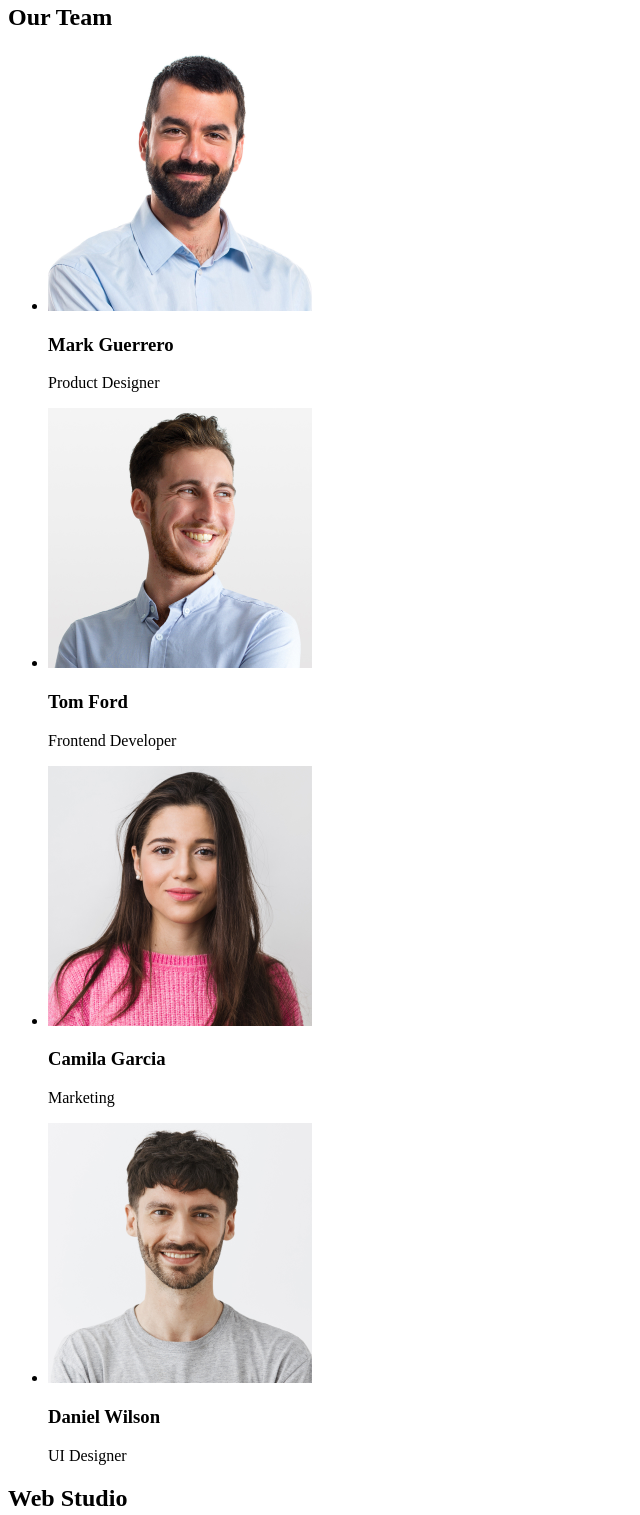
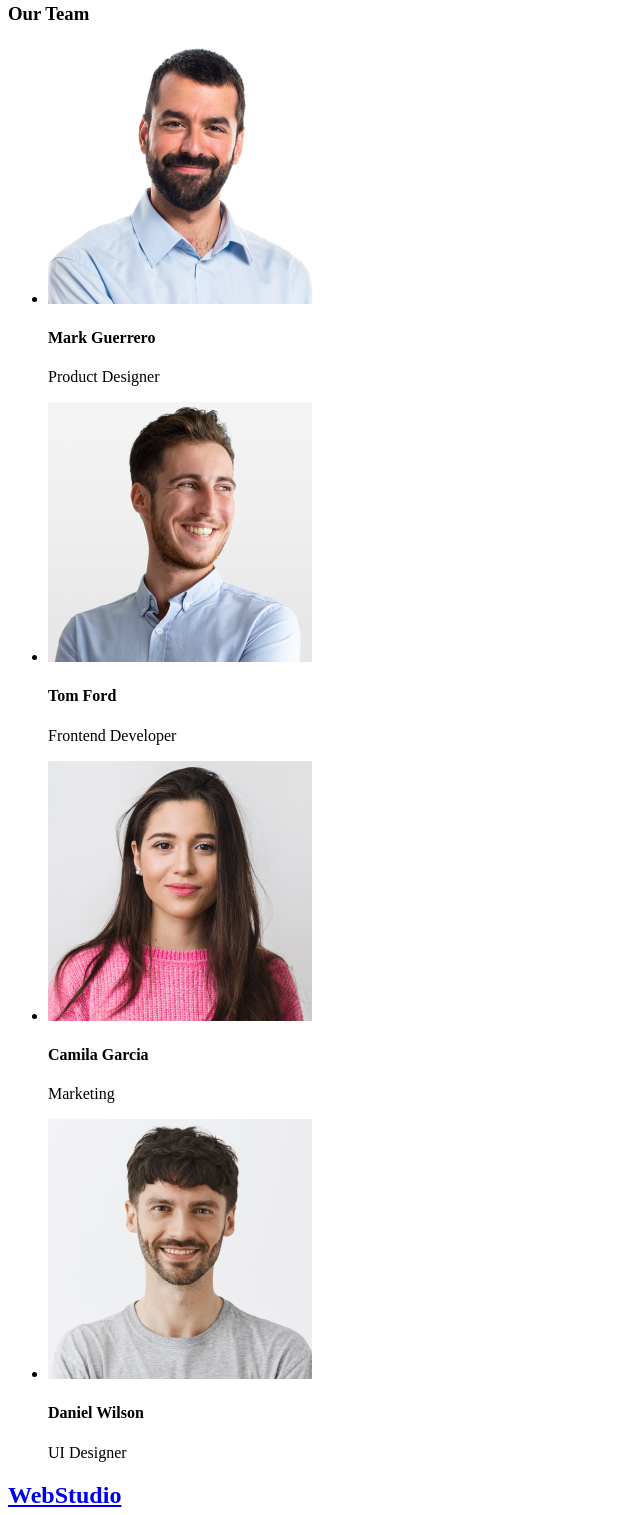
Before and after one commit to SergiiRomanec/goit-markup-hw-01, a plain HTML site: page index.html in a window 1280 px wide. Shown: the part 591-2106 px from the top of the page, without its empty margins (0-640 px from the left). Drawn offline with Linux system fonts and the light colour scheme.

Commit message:
Update index.html

```diff
--- a/index.html
+++ b/index.html
@@ -60,7 +60,7 @@
         </ul>
       </section>
       <section>
-        <h2>Our Team</h2>
+        <h3>Our Team</h3>
         <ul>
           <li>
             <img
@@ -69,7 +69,7 @@
               height="260"
               alt="Photo Marc Guerrero"
             />
-            <h3>Mark Guerrero</h3>
+            <h4>Mark Guerrero</h4>
             <p>Product Designer</p>
           </li>
           <li>
@@ -79,7 +79,7 @@
               height="260"
               alt="Photo Tom Ford"
             />
-            <h3>Tom Ford</h3>
+            <h4>Tom Ford</h4>
             <p>Frontend Developer</p>
           </li>
           <li>
@@ -89,7 +89,7 @@
               height="260"
               alt="Photo Camila Garcia"
             />
-            <h3>Camila Garcia</h3>
+            <h4>Camila Garcia</h4>
             <p>Marketing</p>
           </li>
           <li>
@@ -99,7 +99,7 @@
               height="260"
               alt="Photo Daniel Wilson"
             />
-            <h3>Daniel Wilson</h3>
+            <h4>Daniel Wilson</h4>
             <p>UI Designer</p>
           </li>
         </ul>
@@ -107,7 +107,9 @@
     </main>
     <footer>
       <section>
-        <h2>Web Studio</h2>
+        <h2>
+          <a href="./index.html">WebStudio</a>
+        </h2>
         <p>
           Increase the flow of customers and sales for your business with
           digital marketing & growth solutions.
```
